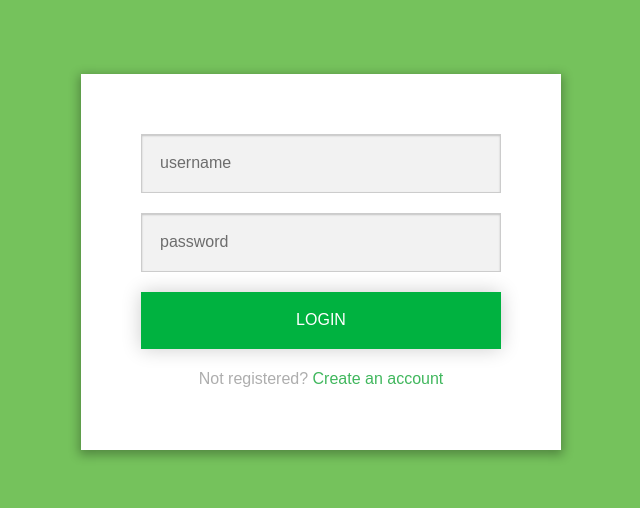
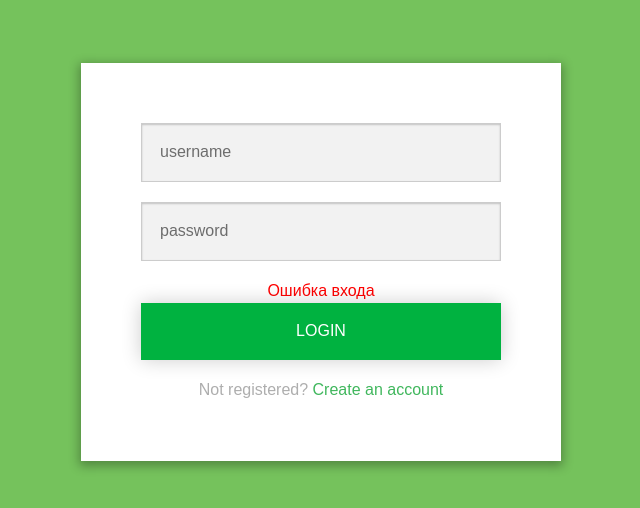
Before and after one commit to PonkinDmitrij2/study-js-dmitrij-pd, a plain HTML site: page task-3/index.html in a window 1280 px wide. Shown: the part 138-646 px from the top of the page, without its empty margins (319-959 px from the left). Drawn offline with Linux system fonts and the light colour scheme.

Commit message:
Adds p tag to display error message

```diff
--- a/task-3/css/index.css
+++ b/task-3/css/index.css
@@ -108,6 +108,12 @@ body {
   color: #6d6d6d;
 }
 
+.authorization__error {
+  margin: 0;
+  min-height: 22px;
+  color: #ff0000;
+}
+
 .authorization__info {
   margin: 0;
   margin-top: 20px;
--- a/task-3/index.html
+++ b/task-3/index.html
@@ -20,6 +20,7 @@
           <label class="visually-hidden" for="password">Password</label>
           <input class="authorization__field" id="password" name="password" type="password" placeholder="password" required>
         </p>
+        <p class="authorization__error">Ошибка входа</p>
         <button class="authorization__submit  btn" type="submit">Login</button>
       </form>
       <p class="authorization__info">
```
